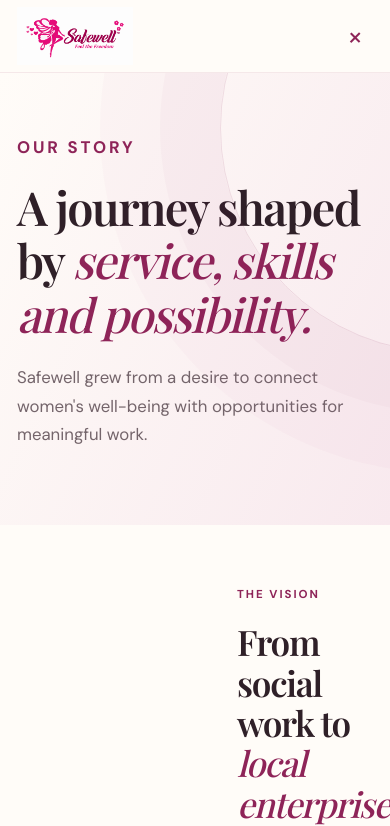
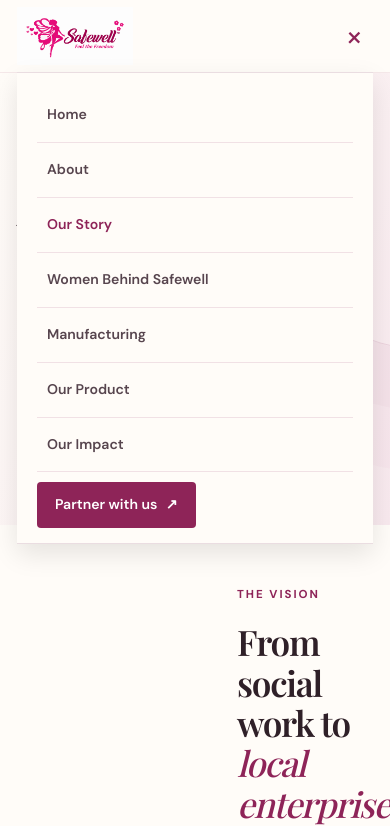
Before and after one commit to Sriyanshu-18/safewell-website, a Spring Boot app: page /our-story in a window 390 px wide, after a click that opens the changed part. Shown: the top 826 px of the page. Run offline with Spring Boot 4, Linux system fonts and the light colour scheme.

Commit message:
Navigation Bar fix

```diff
--- a/src/main/resources/static/css/style.css
+++ b/src/main/resources/static/css/style.css
@@ -2651,3 +2651,87 @@ blockquote p {
         font-size: 12px !important;
     }
 }
+
+/* =========================================
+   MOBILE NAVIGATION FIX
+   ========================================= */
+
+@media (max-width: 900px) {
+
+    .site-header {
+        position: relative;
+        z-index: 1000;
+    }
+
+    .nav-wrap {
+        position: relative;
+        display: flex;
+        align-items: center;
+        justify-content: space-between;
+    }
+
+    /* Hamburger button */
+    .menu-toggle {
+        display: flex !important;
+        align-items: center;
+        justify-content: center;
+        background: transparent;
+        border: none;
+        color: #8e2458;
+        font-size: 32px;
+        cursor: pointer;
+        padding: 10px;
+        z-index: 1002;
+    }
+
+    /* Hidden navigation by default */
+    .main-nav {
+        display: none !important;
+        position: absolute;
+        top: 100%;
+        left: 0;
+        right: 0;
+        width: 100%;
+        flex-direction: column;
+        align-items: stretch;
+        gap: 0;
+        background: #fffcf8;
+        padding: 15px 20px;
+        box-shadow: 0 10px 25px rgba(0, 0, 0, 0.10);
+        z-index: 1001;
+    }
+
+    /* Show navigation when hamburger is clicked */
+    .main-nav.nav-open {
+        display: flex !important;
+    }
+
+    .main-nav a {
+        display: block;
+        width: 100%;
+        padding: 15px 10px;
+        border-bottom: 1px solid rgba(142, 36, 88, 0.12);
+        text-decoration: none;
+    }
+
+    .main-nav a:last-child {
+        border-bottom: none;
+    }
+
+    .main-nav .nav-cta {
+        margin-top: 10px;
+        text-align: center;
+    }
+}
+
+/* Desktop navigation */
+@media (min-width: 901px) {
+
+    .menu-toggle {
+        display: none !important;
+    }
+
+    .main-nav {
+        display: flex !important;
+    }
+}
--- a/src/main/resources/templates/our-story.html
+++ b/src/main/resources/templates/our-story.html
@@ -210,20 +210,27 @@
     </section>
 
 
-    <!-- NEXT PAGE -->
-    <section class="section-pad">
-        <div class="container partner-grid">
+	<section class="section-pad story-next-section"
+	         style="background: #f2e8ed; color: #2f2028;">
+
+	    <div class="container partner-grid"
+	         style="color: #2f2028;">
 
 	        <div>
 
-                <p class="eyebrow">The people behind the story</p>
+	            <p class="eyebrow"
+	               style="color: #8e2458;">
+	                The people behind the story
+	            </p>
 
-                <h2>
+	            <h2 style="color: #2f2028;">
 	                Meet the women
-                    <em>behind Safewell.</em>
+	                <em style="color: #8e2458;">
+	                    behind Safewell.
+	                </em>
 	            </h2>
 
-                <p>
+	            <p style="color: #66545e;">
 	                Discover the role of SHG women in the
 	                day-to-day work behind the brand.
 	            </p>
@@ -236,6 +243,7 @@
 	        </a>
 
 	    </div>
+
 	</section>
 
 </main>
```
Also changed, not shown: 3 other files. Lines whose indentation alone changed are shown as unchanged.
